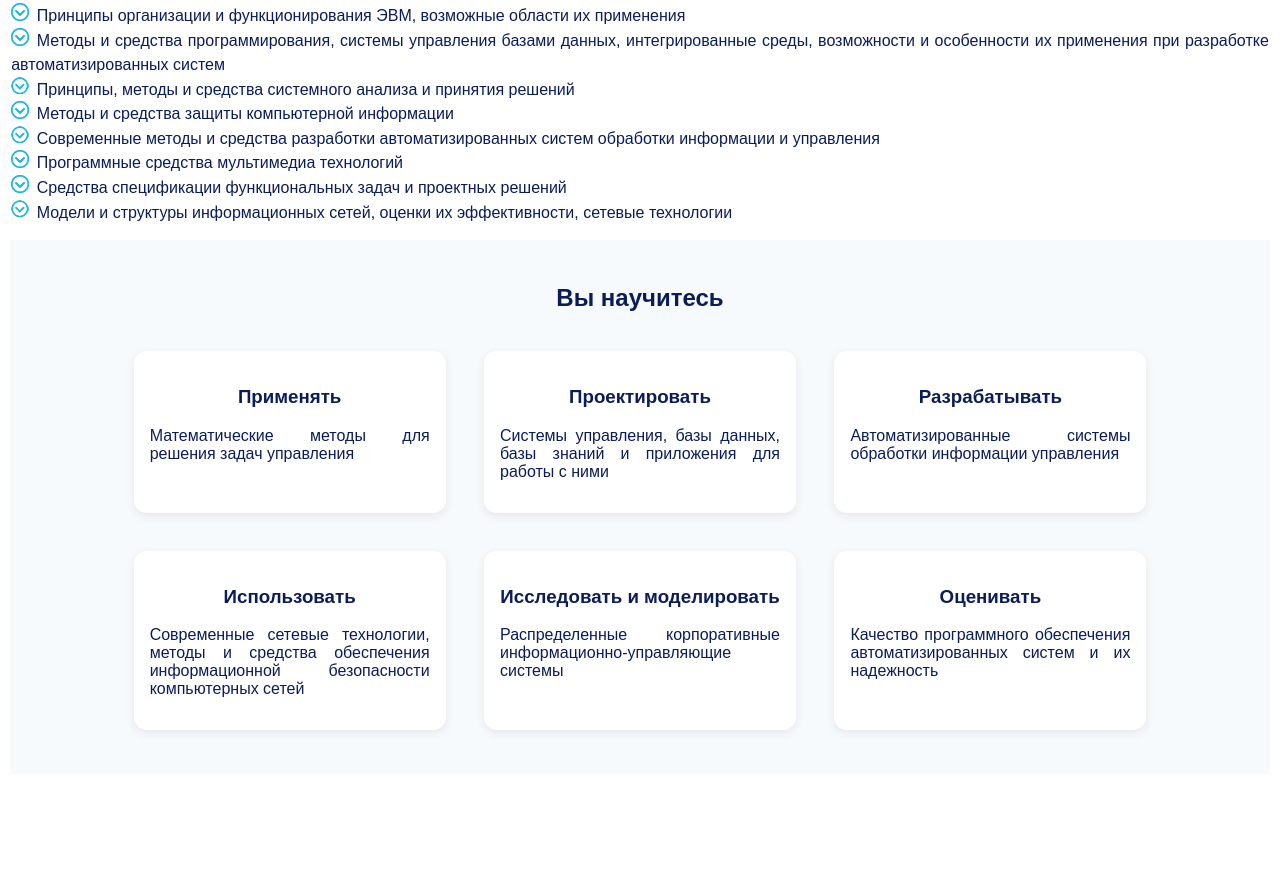
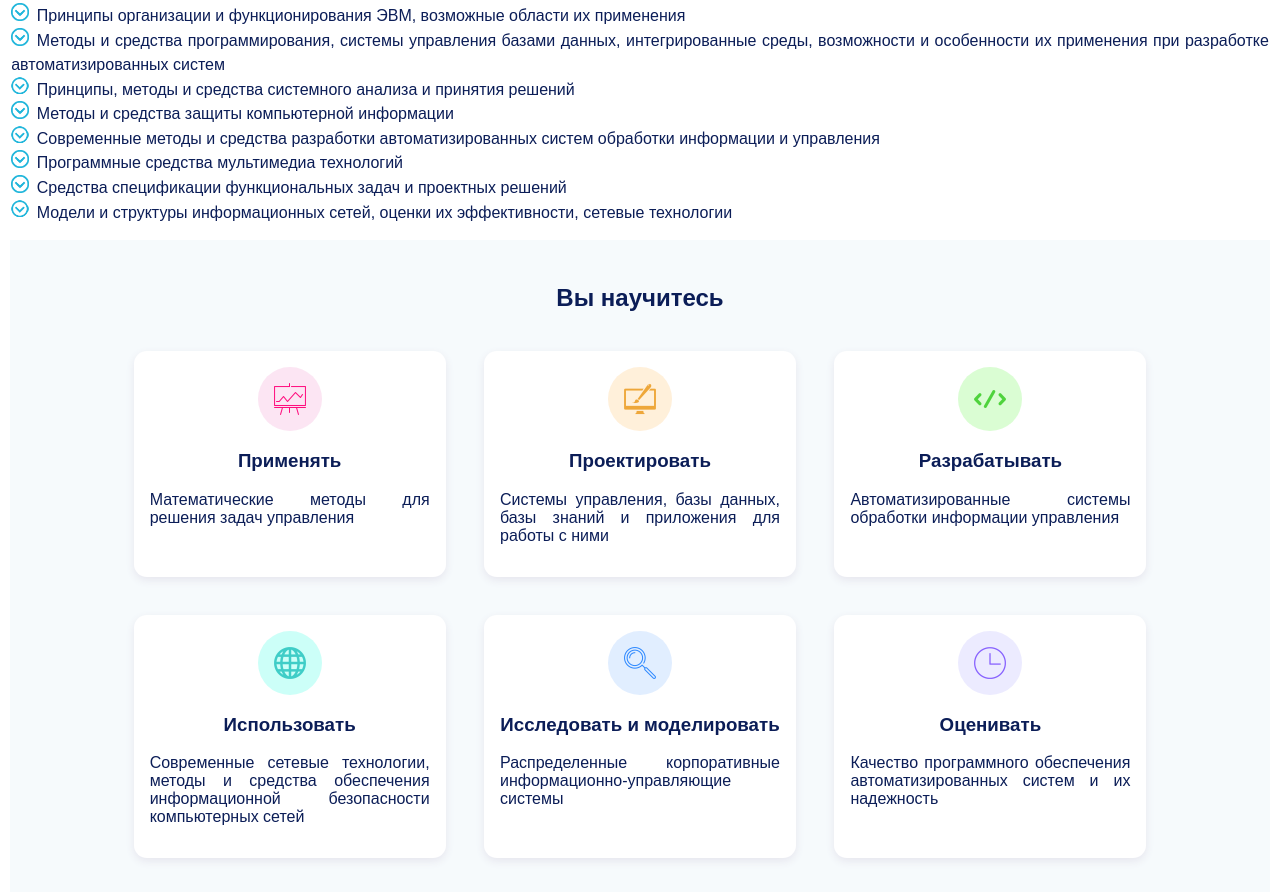
Before and after one commit to kvIT-389/asmpromo, a plain HTML site: page index.html in a window 1280 px wide. Shown: the part 339-1231 px from the top of the page. Before the commit the page ends 1141 px from the top, so only its background shows below. Drawn offline with Linux system fonts and the light colour scheme.

Commit message:
Add card icons

```diff
--- a/index.html
+++ b/index.html
@@ -37,26 +37,32 @@
           <h2>Вы научитесь</h2>
           <div class="cards-container">
             <div class="card" id="apply">
+              <div class="icon"></div>
               <h3>Применять</h3>
               <p>Математические методы для решения задач управления</p>
             </div>
             <div class="card" id="design">
+              <div class="icon"></div>
               <h3>Проектировать</h3>
               <p>Системы управления, базы данных, базы знаний и приложения для работы с ними</p>
             </div>
             <div class="card" id="develop">
+              <div class="icon"></div>
               <h3>Разрабатывать</h3>
               <p>Автоматизированные системы обработки информации управления</p>
             </div>
             <div class="card" id="use">
+              <div class="icon"></div>
               <h3>Использовать</h3>
               <p>Современные сетевые технологии, методы и средства обеспечения информационной безопасности компьютерных сетей</p>
             </div>
             <div class="card" id="research">
+              <div class="icon"></div>
               <h3>Исследовать и моделировать</h3>
               <p>Распределенные корпоративные информационно-управляющие системы</p>
             </div>
             <div class="card" id="evaluate">
+              <div class="icon"></div>
               <h3>Оценивать</h3>
               <p>Качество программного обеспечения автоматизированных систем и их надежность</p>
             </div>
--- a/styles/styles.css
+++ b/styles/styles.css
@@ -71,6 +71,39 @@ main {
 .card:hover {
   transform: scale(1.1);
 }
+.card > .icon {
+  width: 4em;
+  height: 4em;
+  margin: 0 auto;
+  border-radius: 50%;
+  background-size: 50%;
+  background-position: center;
+  background-repeat: no-repeat;
+}
+.card#apply > .icon {
+  background-color: #fce5f3;
+  background-image: url("../img/chart.png");
+}
+.card#design > .icon {
+  background-color: #fff0da;
+  background-image: url("../img/design.png");
+}
+.card#use > .icon {
+  background-color: #ccfff8;
+  background-image: url("../img/globe.png");
+}
+.card#develop > .icon {
+  background-color: #dafdd3;
+  background-image: url("../img/code.png");
+}
+.card#research > .icon {
+  background-color: #e1eeff;
+  background-image: url("../img/research.png");
+}
+.card#evaluate > .icon {
+  background-color: #ecebff;
+  background-image: url("../img/time.png");
+}
 .card > h3 {
   text-align: center;
 }
```
Also changed, not shown: img/chart.png (added), img/code.png (added), img/design.png (added), img/globe.png (added), img/research.png (added), img/time.png (added).
